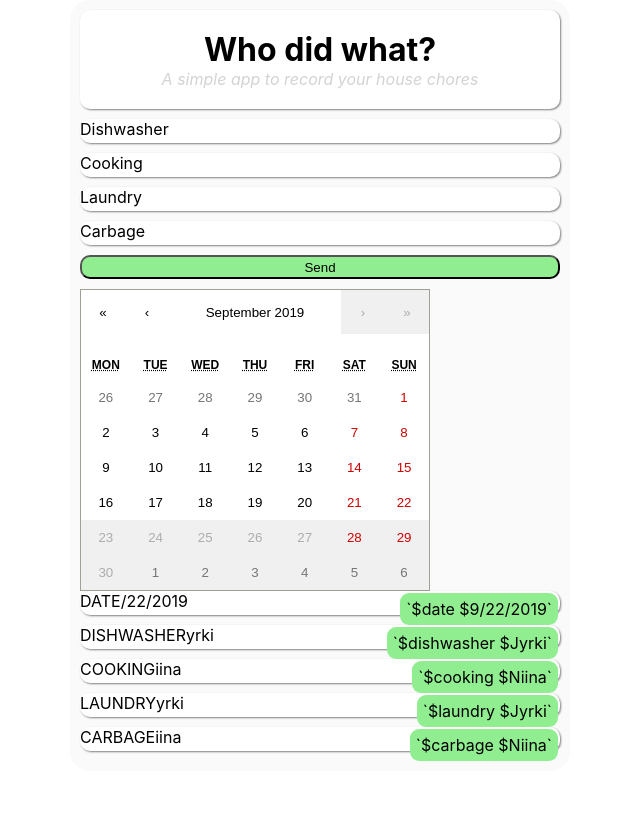
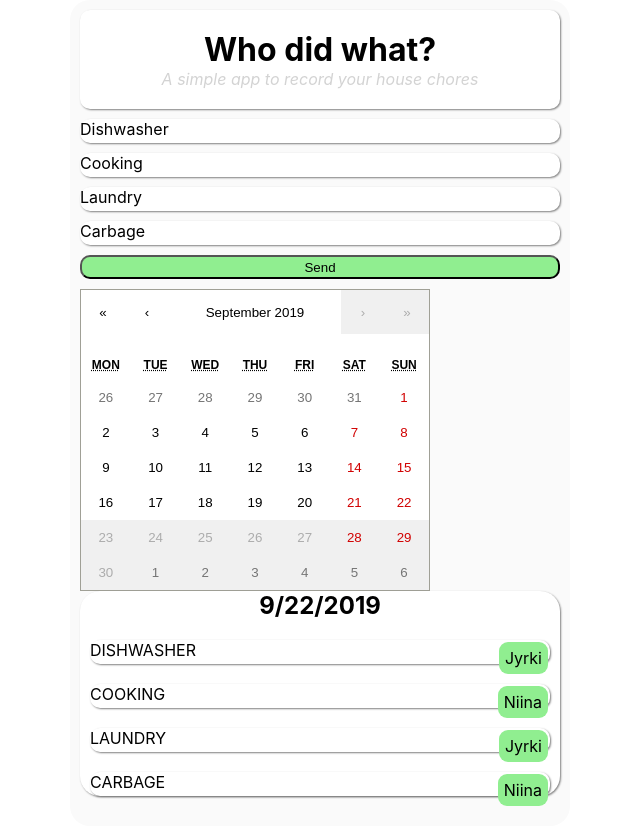
Before and after one commit to caldre/tasklist, a React (Create React App) app: page / in a window 1280 px wide. Shown: the whole page, without its empty margins (320-960 px from the left). Before the commit the page ends 800 px from the top, so only its background shows below. Built offline with nearby package versions, Linux system fonts and the light colour scheme.

Commit message:
cleaned up and fixed

```diff
--- a/src/DateDetails.js
+++ b/src/DateDetails.js
@@ -8,54 +8,30 @@ const DateDetails = props => {
     <Consumer>
       {value => {
         const { tasksHistory } = value;
-        const renderEmpty = (
-          <div className="date-card">
-            <h2>{props.date}</h2>
-            <p>No data from this day.</p>
-          </div>
-        );
+        const renderEmpty = <p>No data from this day.</p>;
         const renderDate = tasksHistory
           .filter(taskHistory => taskHistory.date === props.date)
           .map(selectedDate => {
-            return Object.entries(selectedDate).map(([key, value]) => (
-              <p className="task" key={key}>
-                {key.toUpperCase()}
-                {value.slice(1)}
-                <span>
-                  `${key} ${value}`
-                </span>
-              </p>
-            ));
+            return Object.entries(selectedDate)
+              .slice(1)
+              .map(([key, value]) => (
+                <p className="task" key={key}>
+                  {key.toUpperCase()}
+                  <span>{value}</span>
+                </p>
+              ));
           });
 
-        console.log("render date", renderDate);
-        // if (arrayOfSelectedDate.length > 0) {
-        //   const objectOfSelectedDate = arrayOfSelectedDate[0];
+        const renderDateContent = renderDate.length ? renderDate : renderEmpty;
 
-        //   const keys = Object.keys(objectOfSelectedDate).slice(1);
-        //   const values = Object.values(objectOfSelectedDate).slice(1);
+        const renderDateDetails = (
+          <div className="date-card">
+            <h2>{props.date}</h2>
+            {renderDateContent}
+          </div>
+        );
 
-        //   const renderThis = keys.map((key, i) => {
-        //     const keyValuePaired = values[i];
-
-        //     return (
-        //       <p className="task" key={key}>
-        //         {key[0].toUpperCase()}
-        //         {key.slice(1)}
-        //         <span>{keyValuePaired}</span>
-        //       </p>
-        //     );
-        //   });
-
-        //   return (
-        //     <div className="date-card">
-        //       <h2>{props.date}</h2>
-        //       {renderThis}
-        //     </div>
-        //   );
-        // }
-
-        return renderDate.length ? renderDate : renderEmpty;
+        return renderDateDetails;
       }}
     </Consumer>
   );
```
